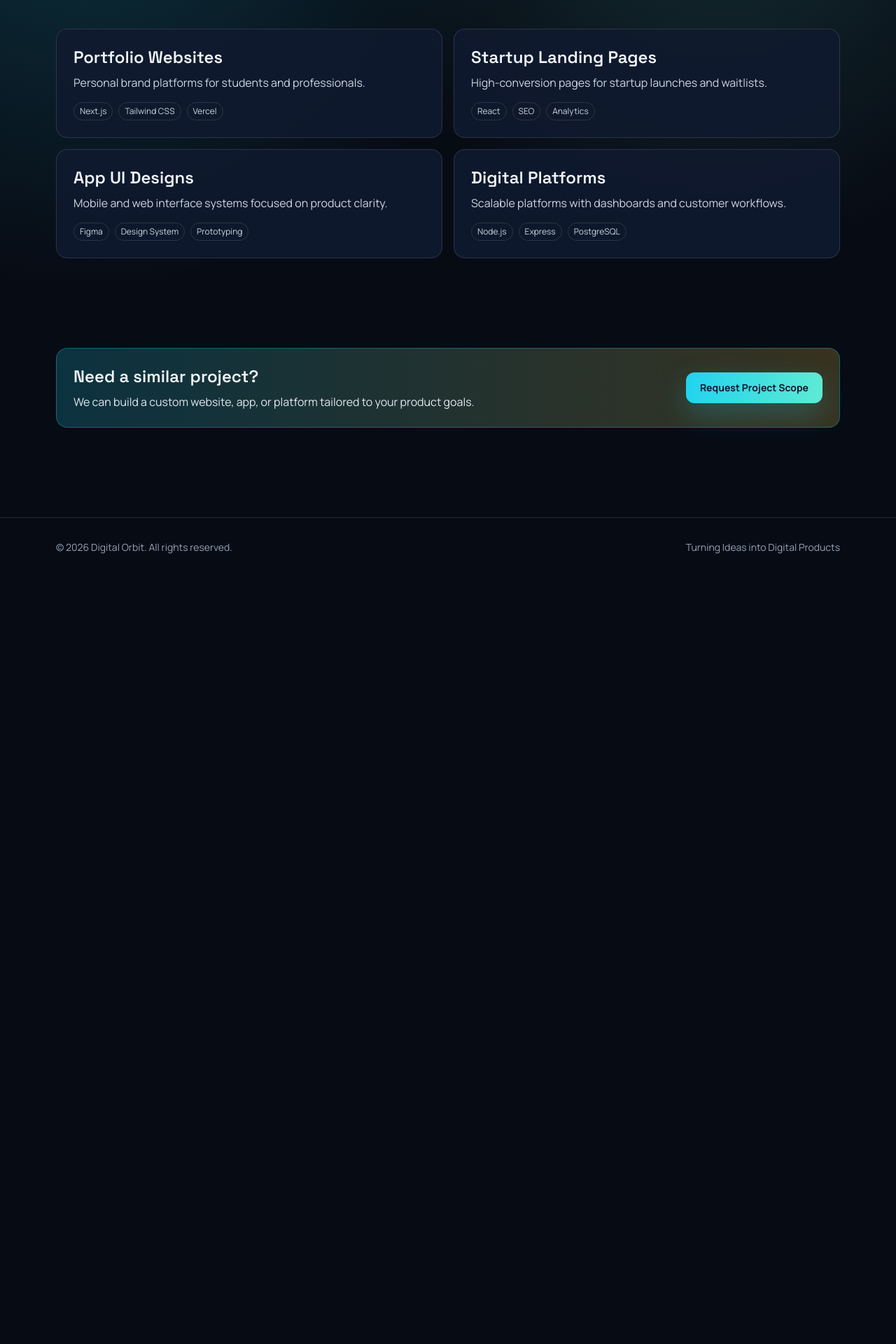
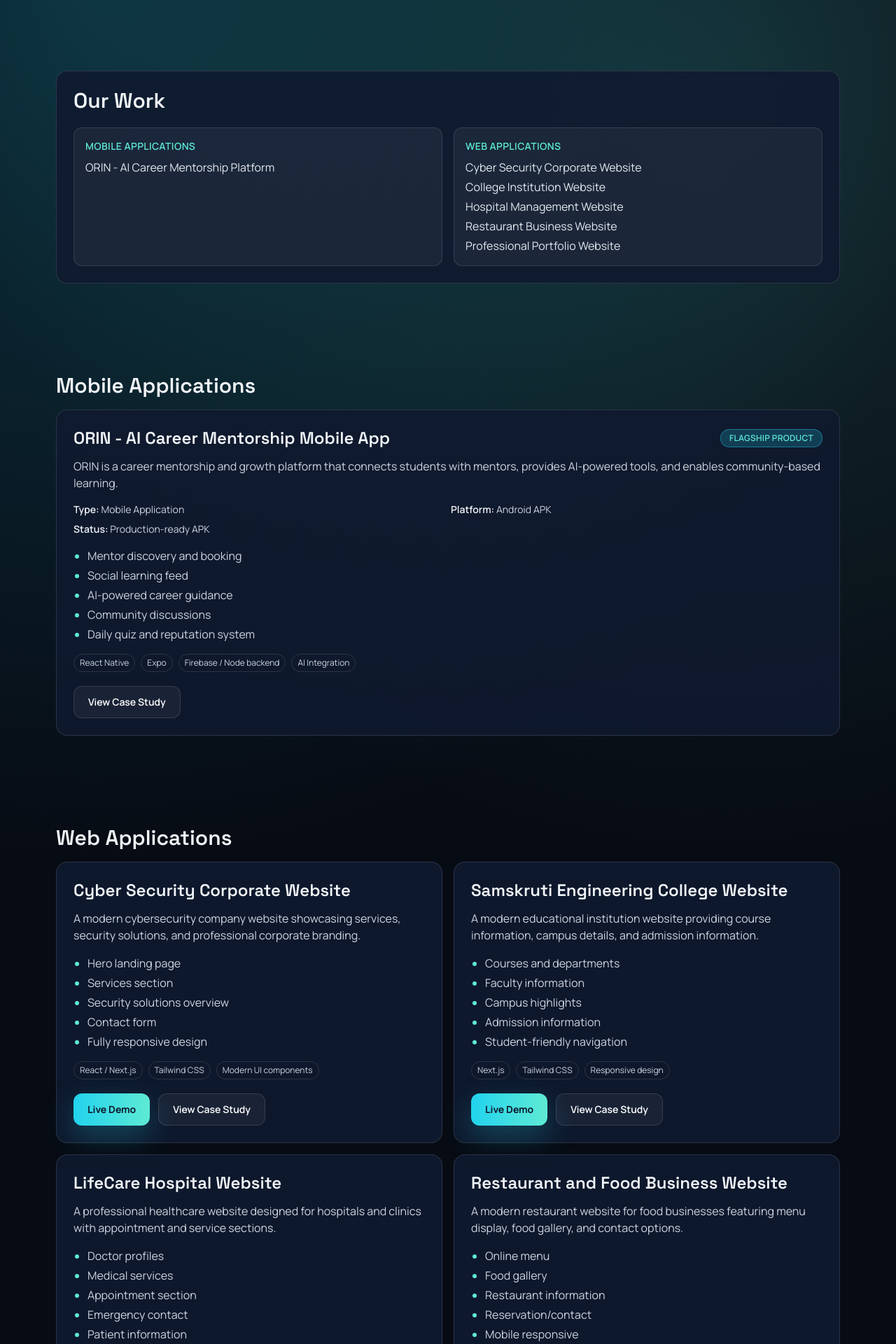
Before and after one commit to Raju809635/digital_orbit, a Next.js app in the folder frontend/: page /portfolio in a window 1280 px wide. Shown: the part 300-2220 px from the top of the page at 70% size. Before the commit the page ends 1124 px from the top, so only its background shows below. Built offline with nearby package versions, Linux system fonts and the light colour scheme.

Commit message:
Revamp portfolio with ORIN flagship and project showcase

```diff
--- a/frontend/app/portfolio/page.tsx
+++ b/frontend/app/portfolio/page.tsx
@@ -1,4 +1,5 @@
 import type { Metadata } from "next";
+import Link from "next/link";
 import { CTA } from "@/components/CTA";
 import { MotionSection } from "@/components/MotionSection";
 import { portfolioItems } from "@/lib/site-data";
@@ -9,25 +10,140 @@ export const metadata: Metadata = {
 };
 
 export default function PortfolioPage() {
+  const mobileProjects = portfolioItems.filter((project) => project.category === "Mobile Applications");
+  const webProjects = portfolioItems.filter((project) => project.category === "Web Applications");
+
   return (
     <main>
       <MotionSection className="wrapper">
         <p className="subtitle">Portfolio / Projects</p>
         <h1 className="title-xl">Work Built for Real Product Outcomes</h1>
+        <p className="mt-3 max-w-3xl text-slate-300">
+          Some projects displayed are demonstration projects built by Digital Orbit to showcase our
+          design and development capabilities.
+        </p>
       </MotionSection>
 
       <MotionSection className="wrapper py-6">
-        <div className="grid gap-4 md:grid-cols-2">
-          {portfolioItems.map((project) => (
-            <article key={project.title} className="panel">
-              <h2 className="font-space text-2xl font-semibold">{project.title}</h2>
-              <p className="mt-2 text-slate-300">{project.description}</p>
+        <article className="panel">
+          <h2 className="font-space text-3xl font-semibold">Our Work</h2>
+          <div className="mt-5 grid gap-4 md:grid-cols-2">
+            <div className="rounded-xl border border-line bg-white/5 p-4">
+              <p className="text-sm font-semibold uppercase tracking-wide text-mint">Mobile Applications</p>
+              <p className="mt-2 text-slate-200">ORIN - AI Career Mentorship Platform</p>
+            </div>
+            <div className="rounded-xl border border-line bg-white/5 p-4">
+              <p className="text-sm font-semibold uppercase tracking-wide text-mint">Web Applications</p>
+              <ul className="mt-2 space-y-1 text-slate-200">
+                <li>Cyber Security Corporate Website</li>
+                <li>College Institution Website</li>
+                <li>Hospital Management Website</li>
+                <li>Restaurant Business Website</li>
+                <li>Professional Portfolio Website</li>
+              </ul>
+            </div>
+          </div>
+        </article>
+      </MotionSection>
+
+      <MotionSection className="wrapper py-6">
+        <h2 className="font-space text-3xl font-semibold">Mobile Applications</h2>
+        <div className="mt-4 grid gap-4">
+          {mobileProjects.map((project) => (
+            <article key={project.title} className="panel border-mint/40 bg-panelSoft">
+              <div className="flex flex-wrap items-center justify-between gap-2">
+                <h3 className="font-space text-2xl font-semibold">{project.title}</h3>
+                {project.flagship ? (
+                  <span className="rounded-full border border-brand/40 bg-brand/20 px-3 py-1 text-xs font-semibold uppercase tracking-wide text-mint">
+                    Flagship Product
+                  </span>
+                ) : null}
+              </div>
+              <p className="mt-3 text-slate-300">{project.description}</p>
+              <div className="mt-4 grid gap-2 text-sm text-slate-300 md:grid-cols-2">
+                <p>
+                  <span className="font-semibold text-slate-100">Type:</span> {project.type}
+                </p>
+                {project.platform ? (
+                  <p>
+                    <span className="font-semibold text-slate-100">Platform:</span> {project.platform}
+                  </p>
+                ) : null}
+                {project.status ? (
+                  <p>
+                    <span className="font-semibold text-slate-100">Status:</span> {project.status}
+                  </p>
+                ) : null}
+              </div>
+              <ul className="mt-4 list-disc space-y-1 pl-5 text-slate-300 marker:text-mint">
+                {project.features.map((feature) => (
+                  <li key={feature}>{feature}</li>
+                ))}
+              </ul>
               <div className="mt-4 flex flex-wrap gap-2 text-xs">
                 {project.tech.map((tech) => (
                   <span key={tech} className="rounded-full border border-line px-2 py-1 text-slate-300">
                     {tech}
                   </span>
                 ))}
+              </div>
+              <div className="mt-5 flex flex-wrap gap-3">
+                {project.liveDemo ? (
+                  <a href={project.liveDemo} target="_blank" rel="noreferrer" className="btn-primary">
+                    Live Demo
+                  </a>
+                ) : null}
+                {project.caseStudy ? (
+                  <Link href={project.caseStudy} className="btn-ghost">
+                    View Case Study
+                  </Link>
+                ) : null}
+                {project.github ? (
+                  <a href={project.github} target="_blank" rel="noreferrer" className="btn-ghost">
+                    GitHub
+                  </a>
+                ) : null}
+              </div>
+            </article>
+          ))}
+        </div>
+      </MotionSection>
+
+      <MotionSection className="wrapper py-6">
+        <h2 className="font-space text-3xl font-semibold">Web Applications</h2>
+        <div className="mt-4 grid gap-4 md:grid-cols-2">
+          {webProjects.map((project) => (
+            <article key={project.title} className="panel">
+              <h3 className="font-space text-2xl font-semibold">{project.title}</h3>
+              <p className="mt-3 text-slate-300">{project.description}</p>
+              <ul className="mt-4 list-disc space-y-1 pl-5 text-slate-300 marker:text-mint">
+                {project.features.map((feature) => (
+                  <li key={feature}>{feature}</li>
+                ))}
+              </ul>
+              <div className="mt-4 flex flex-wrap gap-2 text-xs">
+                {project.tech.map((tech) => (
+                  <span key={tech} className="rounded-full border border-line px-2 py-1 text-slate-300">
+                    {tech}
+                  </span>
+                ))}
+              </div>
+              <div className="mt-5 flex flex-wrap gap-3">
+                {project.liveDemo ? (
+                  <a href={project.liveDemo} target="_blank" rel="noreferrer" className="btn-primary">
+                    Live Demo
+                  </a>
+                ) : null}
+                {project.caseStudy ? (
+                  <Link href={project.caseStudy} className="btn-ghost">
+                    View Case Study
+                  </Link>
+                ) : null}
+                {project.github ? (
+                  <a href={project.github} target="_blank" rel="noreferrer" className="btn-ghost">
+                    GitHub
+                  </a>
+                ) : null}
               </div>
             </article>
           ))}
--- a/frontend/lib/site-data.ts
+++ b/frontend/lib/site-data.ts
@@ -54,26 +54,121 @@ export const processSteps = [
   }
 ];
 
-export const portfolioItems = [
+export type ProjectItem = {
+  title: string;
+  subtitle?: string;
+  description: string;
+  type: string;
+  platform?: string;
+  features: string[];
+  tech: string[];
+  status?: string;
+  category: "Mobile Applications" | "Web Applications";
+  liveDemo?: string;
+  caseStudy?: string;
+  github?: string;
+  flagship?: boolean;
+};
+
+export const portfolioItems: ProjectItem[] = [
   {
-    title: "Portfolio Websites",
-    description: "Personal brand platforms for students and professionals.",
-    tech: ["Next.js", "Tailwind CSS", "Vercel"]
+    title: "ORIN - AI Career Mentorship Mobile App",
+    subtitle: "Flagship Product",
+    description:
+      "ORIN is a career mentorship and growth platform that connects students with mentors, provides AI-powered tools, and enables community-based learning.",
+    type: "Mobile Application",
+    platform: "Android APK",
+    features: [
+      "Mentor discovery and booking",
+      "Social learning feed",
+      "AI-powered career guidance",
+      "Community discussions",
+      "Daily quiz and reputation system"
+    ],
+    tech: ["React Native", "Expo", "Firebase / Node backend", "AI Integration"],
+    status: "Production-ready APK",
+    category: "Mobile Applications",
+    caseStudy: "/contact",
+    flagship: true
   },
   {
-    title: "Startup Landing Pages",
-    description: "High-conversion pages for startup launches and waitlists.",
-    tech: ["React", "SEO", "Analytics"]
+    title: "Cyber Security Corporate Website",
+    description:
+      "A modern cybersecurity company website showcasing services, security solutions, and professional corporate branding.",
+    type: "Web Application",
+    features: [
+      "Hero landing page",
+      "Services section",
+      "Security solutions overview",
+      "Contact form",
+      "Fully responsive design"
+    ],
+    tech: ["React / Next.js", "Tailwind CSS", "Modern UI components"],
+    category: "Web Applications",
+    liveDemo: "https://cyber-three-green.vercel.app",
+    caseStudy: "/contact"
   },
   {
-    title: "App UI Designs",
-    description: "Mobile and web interface systems focused on product clarity.",
-    tech: ["Figma", "Design System", "Prototyping"]
+    title: "Samskruti Engineering College Website",
+    description:
+      "A modern educational institution website providing course information, campus details, and admission information.",
+    type: "Web Application",
+    features: [
+      "Courses and departments",
+      "Faculty information",
+      "Campus highlights",
+      "Admission information",
+      "Student-friendly navigation"
+    ],
+    tech: ["Next.js", "Tailwind CSS", "Responsive design"],
+    category: "Web Applications",
+    liveDemo: "https://samskruti.vercel.app",
+    caseStudy: "/contact"
   },
   {
-    title: "Digital Platforms",
-    description: "Scalable platforms with dashboards and customer workflows.",
-    tech: ["Node.js", "Express", "PostgreSQL"]
+    title: "LifeCare Hospital Website",
+    description:
+      "A professional healthcare website designed for hospitals and clinics with appointment and service sections.",
+    type: "Web Application",
+    features: [
+      "Doctor profiles",
+      "Medical services",
+      "Appointment section",
+      "Emergency contact",
+      "Patient information"
+    ],
+    tech: ["Next.js", "Tailwind CSS", "Modern UI design"],
+    category: "Web Applications",
+    liveDemo: "https://hospital-one-drab.vercel.app",
+    caseStudy: "/contact"
+  },
+  {
+    title: "Restaurant and Food Business Website",
+    description:
+      "A modern restaurant website for food businesses featuring menu display, food gallery, and contact options.",
+    type: "Web Application",
+    features: [
+      "Online menu",
+      "Food gallery",
+      "Restaurant information",
+      "Reservation/contact",
+      "Mobile responsive"
+    ],
+    tech: ["Next.js", "Tailwind CSS"],
+    category: "Web Applications",
+    liveDemo: "https://restaurants-nu.vercel.app",
+    caseStudy: "/contact"
+  },
+  {
+    title: "Developer Portfolio Website",
+    description:
+      "A professional portfolio website designed for developers or freelancers to showcase projects, skills, and experience.",
+    type: "Web Application",
+    features: ["About section", "Skills showcase", "Project gallery", "Contact form", "Modern design"],
+    tech: ["React", "Tailwind CSS", "Framer Motion animations"],
+    category: "Web Applications",
+    liveDemo: "https://portfolio-black-gamma-53.vercel.app",
+    caseStudy: "/contact"
   }
 ];
 
```
